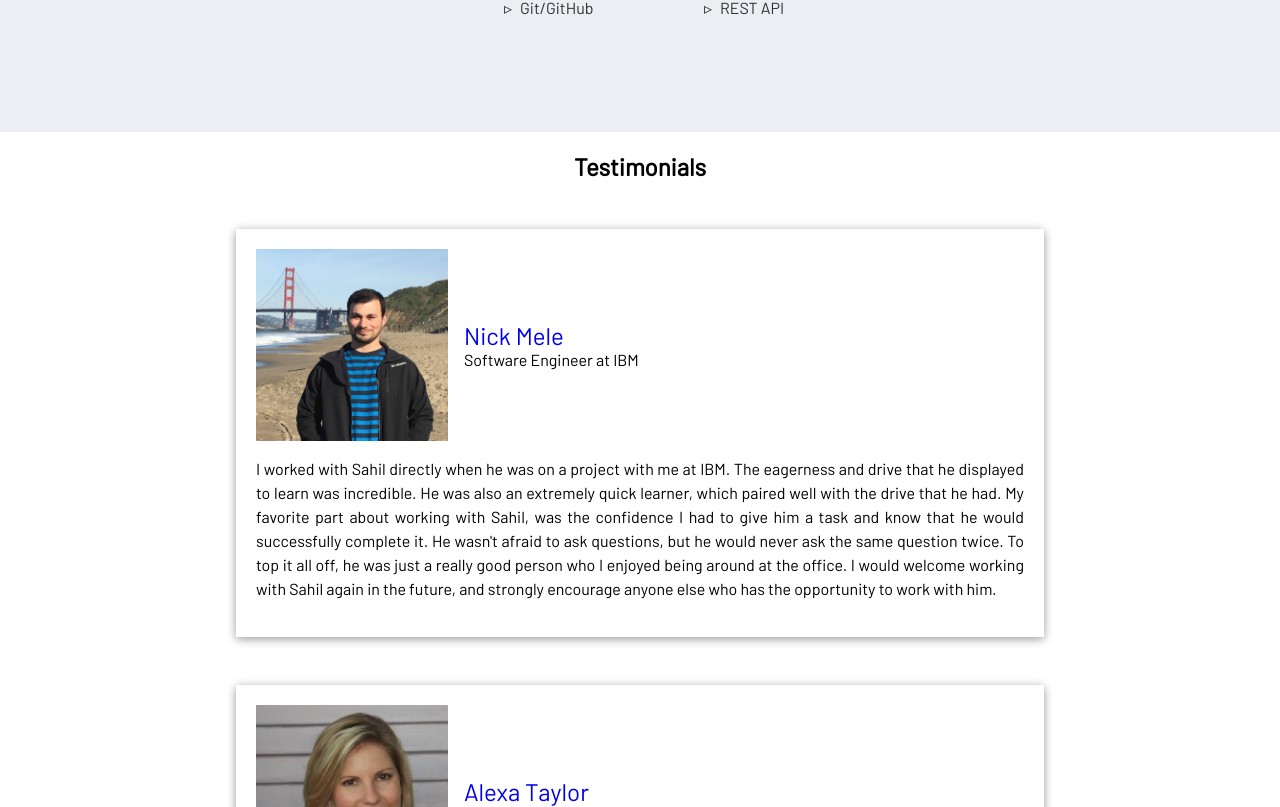
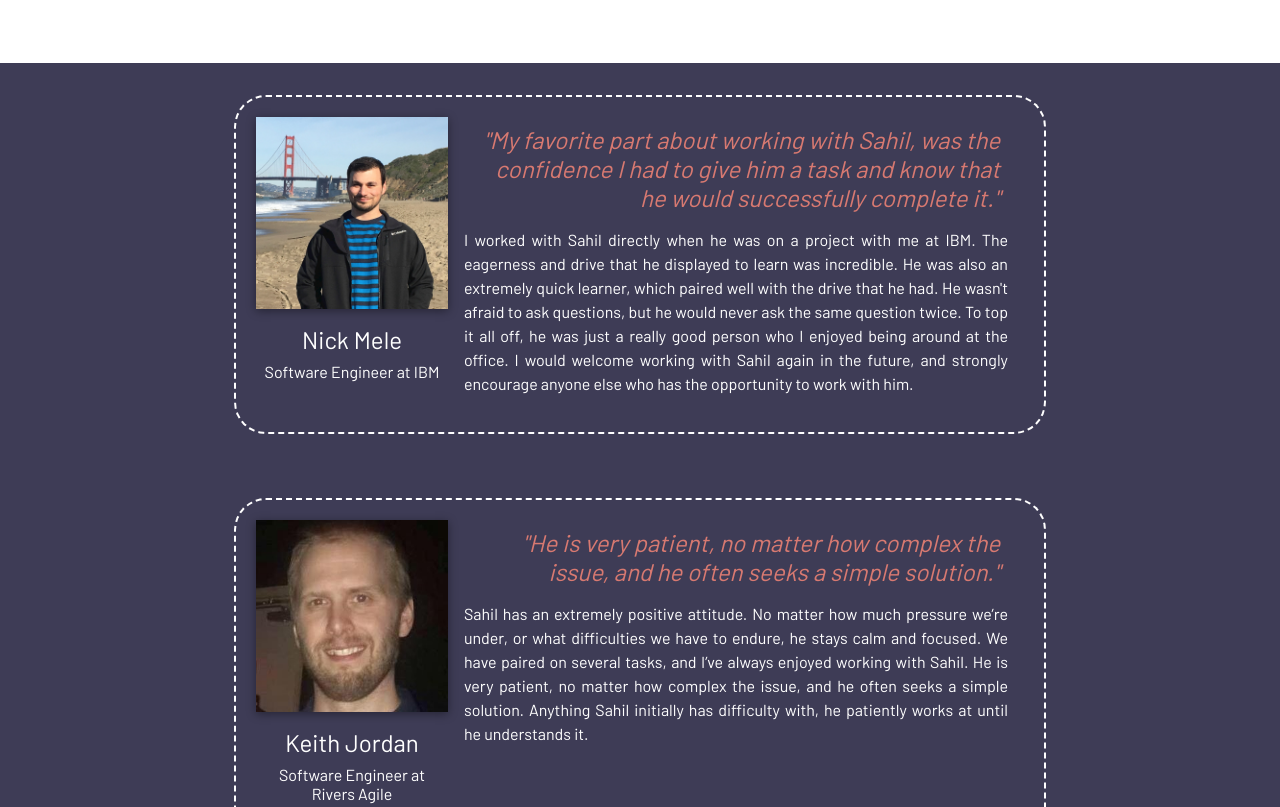
Before and after one commit to sahiljohari/portfolio-website, a React (Create React App) app: page /about in a window 1280 px wide. Shown: the part 733-1540 px from the top of the page. Built offline with nearby package versions, Linux system fonts and the light colour scheme.

Commit message:
About section done for now

```diff
--- a/src/App.css
+++ b/src/App.css
@@ -10,8 +10,10 @@
 	--intro-section-bg-color: #ffffff;
 	--intro-section-accent-color: #ea584f;
 
-	--about-section-bg-color: #ededf4;
+	--about-section-bg-color: #ffffff;
 	--about-section-accent-color: #e98074;
+
+	--about-section-testimonial-bg-color: #3e3c56;
 
 	--portfolio-section-bg-color: #f2f2f2;
 	--portfolio-section-banner-color: #ffffff;
--- a/src/components/AboutSection/AboutSection.js
+++ b/src/components/AboutSection/AboutSection.js
@@ -5,12 +5,11 @@ import Testimonials from '../Testimonials/Testimonials';
 import './style.css';
 
 const AboutSection = () => {
-	const { sectionTitle, introParagraph, extendedBackground, university, universityHref, company, companyHref } = content;
+	const { introParagraph, extendedBackground, university, universityHref, company, companyHref } = content;
 	let styledText = content.backgroundParagraph.replace(university, universityHref).replace(company, companyHref);
 	return (
 		<>
 			<div className="about">
-				<h2 className="sectionTitle">{sectionTitle}</h2>
 				<div className="content">
 					<SVG className={'about-svg'} src={'assets/svgs/undraw_about_me_wa29.svg'} />
 					<div className="content-text">
--- a/src/components/HeaderNav/style.css
+++ b/src/components/HeaderNav/style.css
@@ -46,7 +46,8 @@
 }
 
 .navbar__items div a:hover,
-.navbar__items div a:active {
+.navbar__items div a:active,
+.navbar__items div a:focus {
 	color: var(--intro-section-accent-color);
 }
 
--- a/src/components/Testimonials/Testimonials.js
+++ b/src/components/Testimonials/Testimonials.js
@@ -1,11 +1,10 @@
 import React from 'react';
-import { content, sectionTitle } from './content';
+import { content } from './content';
 import './style.css';
 
 const Testimonials = () => {
 	return (
 		<div className="testimonials">
-			<h2 className="sectionTitle">{sectionTitle}</h2>
 			{content.map(card => (
 				<div className="testimonialCard" key={card.id}>
 					<div className="leftSection">
@@ -22,6 +21,7 @@ const Testimonials = () => {
 						</div>
 					</div>
 					<div className="rightSection">
+						<div className="highlight">{card.highlight}</div>
 						<p className="testimonialText">{card.testimony}</p>
 					</div>
 				</div>
--- a/src/components/Testimonials/content.js
+++ b/src/components/Testimonials/content.js
@@ -6,20 +6,34 @@ export const content = [
 		profession: 'Software Engineer at IBM',
 		profile: 'https://www.linkedin.com/in/nick-mele/',
 		image: 'assets/images/nick-mele.jpg',
+		highlight: '"My favorite part about working with Sahil, was the confidence I had to give him a task and know that he would successfully complete it."',
 		testimony:
 			'I worked with Sahil directly when he was on a project with me at IBM. ' +
 			'The eagerness and drive that he displayed to learn was incredible. ' +
 			'He was also an extremely quick learner, which paired well with the drive that he had. ' +
-			'My favorite part about working with Sahil, was the confidence I had to give him a task and know that he would successfully complete it. ' +
 			"He wasn't afraid to ask questions, but he would never ask the same question twice. " +
 			'To top it all off, he was just a really good person who I enjoyed being around at the office. I would welcome working with Sahil again in the future, and strongly encourage anyone else who has the opportunity to work with him.'
 	},
 	{
 		id: 2,
+		name: 'Keith Jordan',
+		profession: 'Software Engineer at Rivers Agile',
+		profile: 'https://www.linkedin.com/in/keith-jordan-64b0642b/',
+		image: 'assets/images/keith-jordan.jpg',
+		highlight: '"He is very patient, no matter how complex the issue, and he often seeks a simple solution."',
+		testimony:
+			'Sahil has an extremely positive attitude.  No matter how much pressure we’re under, or what difficulties we have to endure, he stays calm and focused. ' +
+			'We have paired on several tasks, and I’ve always enjoyed working with Sahil. ' +
+			'He is very patient, no matter how complex the issue, and he often seeks a simple solution. ' +
+			'Anything Sahil initially has difficulty with, he patiently works at until he understands it.'
+	},
+	{
+		id: 3,
 		name: 'Alexa Taylor',
 		profession: 'Sr. Associate Director at Southern Methodist University',
 		profile: 'https://www.linkedin.com/in/alexataylor/',
 		image: 'assets/images/alexa-taylor.jpg',
+		highlight: '"He was dependable, careful, and always willing to work when needed."',
 		testimony:
 			'Sahil served as a student proctor during his time as a graduate student at SMU. ' +
 			' He was dependable, careful, and always willing to work when needed. ' +
--- a/src/components/Testimonials/style.css
+++ b/src/components/Testimonials/style.css
@@ -1,7 +1,11 @@
 .testimonials {
+	display: flex;
+	flex-direction: column;
 	margin: 0;
 	padding: 0 3rem 3rem;
 	height: auto;
+	background-color: var(--about-section-testimonial-bg-color);
+	color: #ffffff;
 }
 
 .sectionTitle {
@@ -14,13 +18,14 @@
 	display: flex;
 	flex-direction: column;
 	place-content: center;
-	margin: 3rem auto;
+	margin: 2rem auto;
 	padding: 1.25rem;
 	max-width: 48rem;
+	min-width: 8rem;
 
-	-webkit-box-shadow: 0px 2px 9px 0px rgba(0, 0, 0, 0.4);
-	-moz-box-shadow: 0px 2px 9px 0px rgba(0, 0, 0, 0.4);
-	box-shadow: 0px 2px 9px 0px rgba(0, 0, 0, 0.4);
+	border: 2px solid #ffffff;
+	border-style: dashed;
+	border-radius: 2rem;
 }
 
 .leftSection {
@@ -29,6 +34,10 @@
 }
 
 .displayImg {
+	-webkit-box-shadow: 0px 2px 9px 0px rgba(0, 0, 0, 0.4);
+	-moz-box-shadow: 0px 2px 9px 0px rgba(0, 0, 0, 0.4);
+	box-shadow: 0px 2px 9px 0px rgba(0, 0, 0, 0.4);
+
 	width: 5rem;
 	height: 5rem;
 	margin: 0;
@@ -45,16 +54,14 @@
 
 .name {
 	font-size: 1rem;
+	margin: 0 0 0.5rem 0;
 }
 
-.name a {
-	text-decoration: none;
-}
-
+.name a,
 .name a:visited,
 .name a:active {
-	color: #000000;
 	text-decoration: none;
+	color: #ffffff;
 }
 
 .profession {
@@ -63,6 +70,15 @@
 
 .rightSection {
 	text-align: justify;
+}
+
+.highlight {
+	font-size: 1.25rem;
+	font-style: italic;
+	color: var(--about-section-accent-color);
+	opacity: 0.9;
+	text-align: center;
+	margin: 0.5rem;
 }
 
 .testimonialText {
@@ -92,6 +108,24 @@
 }
 
 @media screen and (min-width: 768px) {
+	.testimonialCard {
+		flex-direction: row;
+	}
+
+	.leftSection {
+		flex-direction: column;
+	}
+
+	.info {
+		margin: 1rem 0;
+		text-align: center;
+	}
+
+	.rightSection {
+		text-align: justify;
+		margin: 0 1rem;
+	}
+
 	.displayImg {
 		width: 12rem;
 		height: 12rem;
@@ -105,6 +139,11 @@
 		font-size: 1rem;
 	}
 
+	.highlight {
+		font-size: 1.5rem;
+		text-align: end;
+	}
+
 	.testimonialText {
 		font-size: 1rem;
 		line-height: 1.5rem;
```
Also changed, not shown: public/assets/images/keith-jordan.jpg (added).
